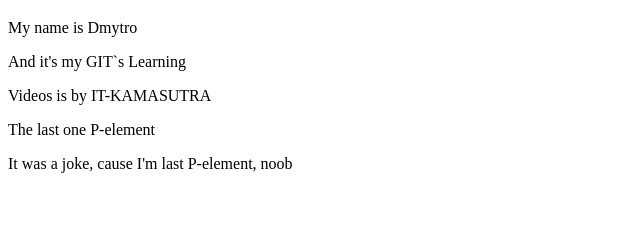
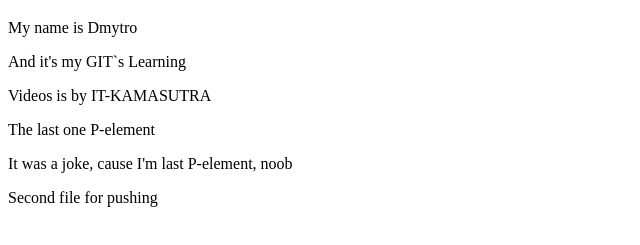
Before and after one commit to mxrcury/git-testing-repository, a plain HTML site: page index.html in a window 1280 px wide. Shown: the part 61-306 px from the top of the page, without its empty margins (0-640 px from the left). Drawn offline with Linux system fonts and the light colour scheme.

Commit message:
changed index.html

```diff
--- a/index.html
+++ b/index.html
@@ -13,5 +13,6 @@
     <p>Videos is by IT-KAMASUTRA</p>
     <p>The last one P-element</p>
     <p>It was a joke, cause I'm last P-element, noob</p>
+    <p>Second file for pushing</p>
 </body>
 </html>
```
